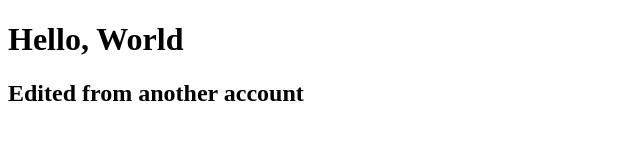
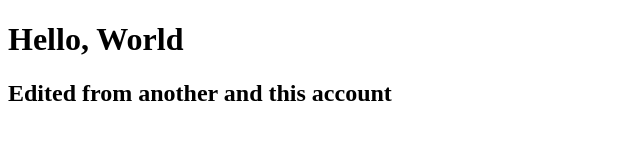
Before and after one commit to alanrites/testing, a plain HTML site: page index.html in a window 1280 px wide. Shown: the whole page, without its empty margins (0-640 px from the left). Drawn offline with Linux system fonts and the light colour scheme.

Commit message:
Third commit

```diff
--- a/index.html
+++ b/index.html
@@ -6,6 +6,6 @@
   </head>
   <body>
     <h1>Hello, World</h1>
-    <h2>Edited from another account</h2>
+    <h2>Edited from another and this account</h2>
   </body>
 </html>
```
